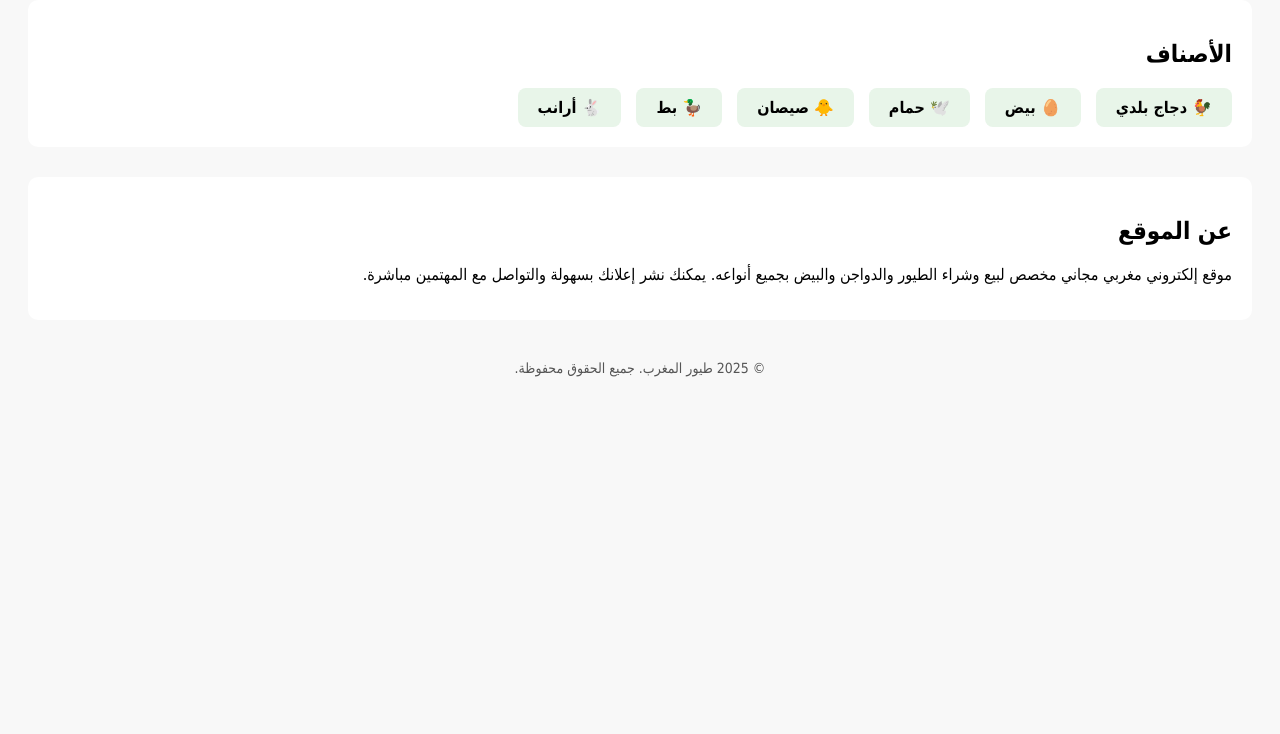
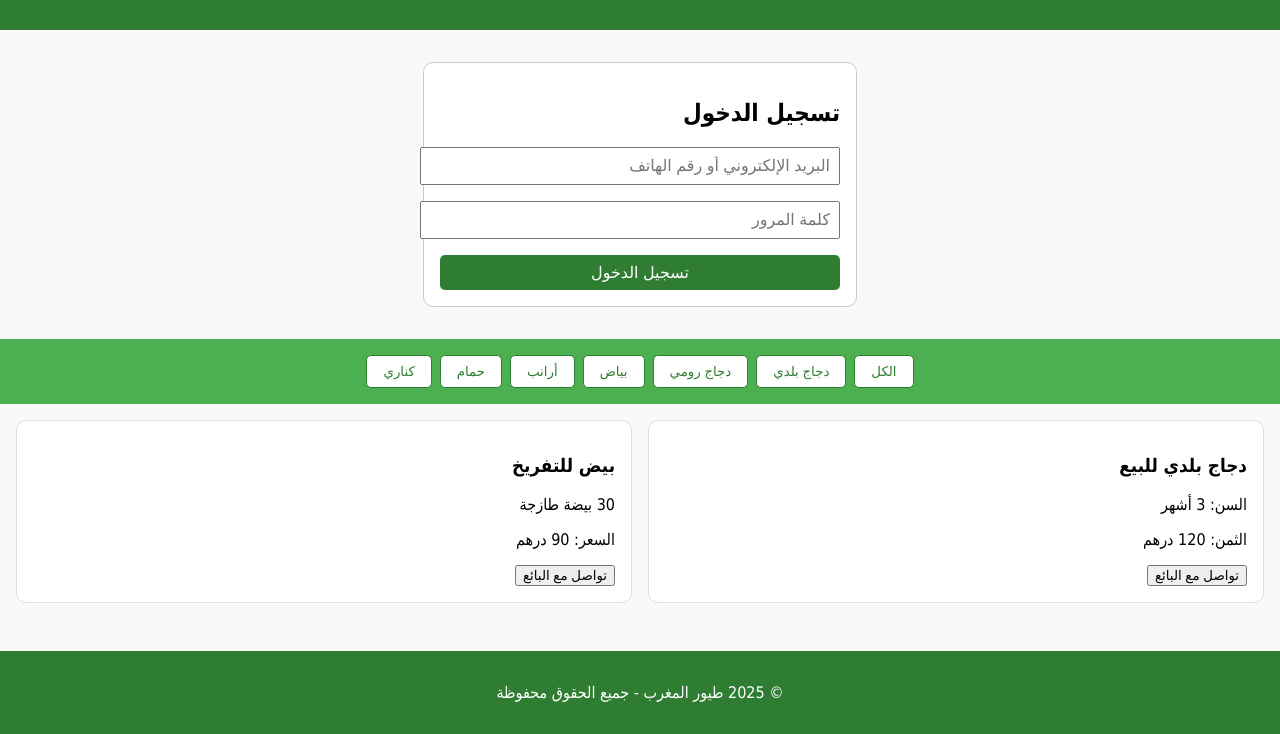
Before and after one commit to F1343/poultry-maroc, a plain HTML site: page index.html in a window 1280 px wide. Shown: the part 118-852 px from the top of the page. Before the commit the page ends 800 px from the top, so only its background shows below. Drawn offline with Linux system fonts and the light colour scheme.

Commit message:
Update index.html

```diff
--- a/index.html
+++ b/index.html
@@ -1,95 +1,123 @@
+
 <!DOCTYPE html>
 <html lang="ar" dir="rtl">
 <head>
-  <meta charset="UTF-8" />
-  <meta name="viewport" content="width=device-width, initial-scale=1.0" />
+  <meta charset="UTF-8">
+  <meta name="viewport" content="width=device-width, initial-scale=1.0">
   <title>طيور المغرب</title>
   <style>
     body {
       font-family: Tahoma, sans-serif;
-      direction: rtl;
-      text-align: right;
-      padding: 20px;
-      background-color: #f8f8f8;
+      background-color: #f9f9f9;
+      margin: 0;
+      padding: 0;
     }
-
     header {
       background-color: #2e7d32;
       color: white;
-      padding: 15px;
+      padding: 1rem;
+      text-align: center;
+    }
+    nav {
+      background-color: #4caf50;
+      padding: 1rem;
+      display: flex;
+      justify-content: center;
+      flex-wrap: wrap;
+      gap: 0.5rem;
+    }
+    nav button {
+      background-color: white;
+      color: #2e7d32;
+      border: 1px solid #2e7d32;
+      border-radius: 5px;
+      padding: 0.5rem 1rem;
+      cursor: pointer;
+    }
+    .ads {
+      display: grid;
+      grid-template-columns: repeat(auto-fit, minmax(250px, 1fr));
+      gap: 1rem;
+      padding: 1rem;
+    }
+    .ad {
+      border: 1px solid #ddd;
+      background-color: white;
+      padding: 1rem;
       border-radius: 10px;
     }
-
-    h1 {
-      margin: 0;
-      font-size: 26px;
+    footer {
+      background-color: #2e7d32;
+      color: white;
+      text-align: center;
+      padding: 1rem;
+      margin-top: 2rem;
     }
-
-    .section {
-      margin-top: 30px;
-      padding: 20px;
-      background-color: white;
+    .login {
+      max-width: 400px;
+      margin: 2rem auto;
+      background: white;
+      padding: 1rem;
+      border: 1px solid #ccc;
       border-radius: 10px;
     }
-
-    .categories {
-      display: flex;
-      flex-wrap: wrap;
-      gap: 15px;
-      margin-top: 10px;
+    .login input {
+      width: 100%;
+      margin-bottom: 1rem;
+      padding: 0.5rem;
+      font-size: 1rem;
     }
-
-    .category {
-      background-color: #e8f5e9;
-      padding: 10px 20px;
-      border-radius: 8px;
-      font-weight: bold;
-    }
-
-    .lang-switch {
-      margin-top: 10px;
-      float: left;
-    }
-
-    footer {
-      margin-top: 40px;
-      font-size: 14px;
-      color: #555;
-      text-align: center;
+    .login button {
+      width: 100%;
+      padding: 0.5rem;
+      background: #2e7d32;
+      color: white;
+      font-size: 1rem;
+      border: none;
+      border-radius: 5px;
     }
   </style>
 </head>
 <body>
-
   <header>
-    <h1>🐔 مرحباً بك في موقع طيور المغرب</h1>
-    <div class="lang-switch">
-      🌐
-      <a href="?lang=fr">Fr</a> |
-      <a href="?lang=en">EN</a>
-    </div>
+    <h1>🐓 طيور المغرب</h1>
+    <p>بيع وشراء الدجاج، الطيور، السلالات، البيض، الأعلاف...</p>
   </header>
 
-  <div class="section">
-    <h2>الأصناف</h2>
-    <div class="categories">
-      <div class="category">🐓 دجاج بلدي</div>
-      <div class="category">🥚 بيض</div>
-      <div class="category">🕊️ حمام</div>
-      <div class="category">🐥 صيصان</div>
-      <div class="category">🦆 بط</div>
-      <div class="category">🐇 أرانب</div>
+  <section class="login">
+    <h2>تسجيل الدخول</h2>
+    <input type="text" placeholder="البريد الإلكتروني أو رقم الهاتف">
+    <input type="password" placeholder="كلمة المرور">
+    <button onclick="alert('تم تسجيل الدخول')">تسجيل الدخول</button>
+  </section>
+
+  <nav>
+    <button>الكل</button>
+    <button>دجاج بلدي</button>
+    <button>دجاج رومي</button>
+    <button>بياض</button>
+    <button>أرانب</button>
+    <button>حمام</button>
+    <button>كناري</button>
+  </nav>
+
+  <section class="ads">
+    <div class="ad">
+      <h3>دجاج بلدي للبيع</h3>
+      <p>السن: 3 أشهر</p>
+      <p>الثمن: 120 درهم</p>
+      <button>تواصل مع البائع</button>
     </div>
-  </div>
-
-  <div class="section">
-    <h2>عن الموقع</h2>
-    <p>موقع إلكتروني مغربي مجاني مخصص لبيع وشراء الطيور والدواجن والبيض بجميع أنواعه. يمكنك نشر إعلانك بسهولة والتواصل مع المهتمين مباشرة.</p>
-  </div>
+    <div class="ad">
+      <h3>بيض للتفريخ</h3>
+      <p>30 بيضة طازجة</p>
+      <p>السعر: 90 درهم</p>
+      <button>تواصل مع البائع</button>
+    </div>
+  </section>
 
   <footer>
-    &copy; 2025 طيور المغرب. جميع الحقوق محفوظة.
+    <p>&copy; 2025 طيور المغرب - جميع الحقوق محفوظة</p>
   </footer>
-
 </body>
 </html>
```
